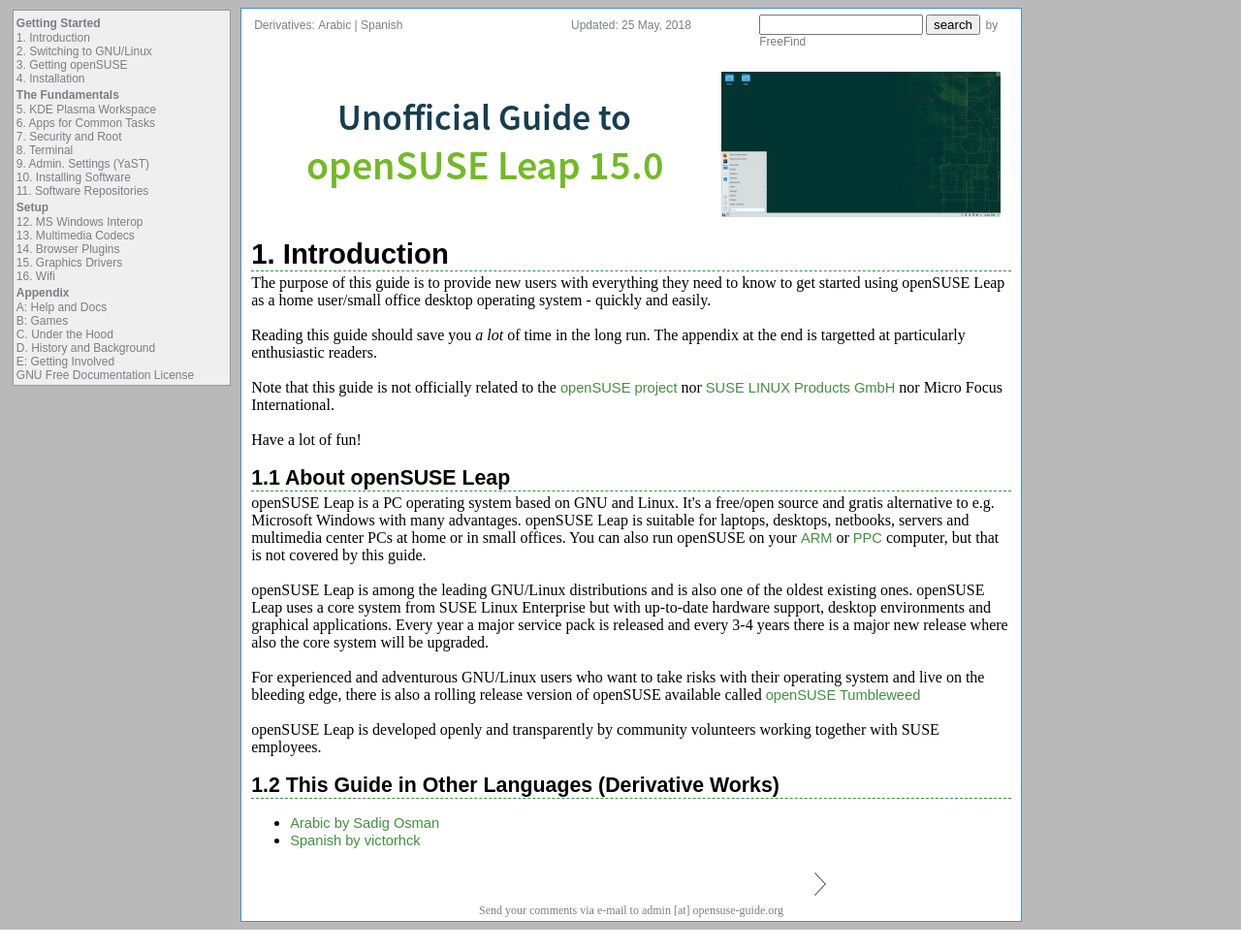
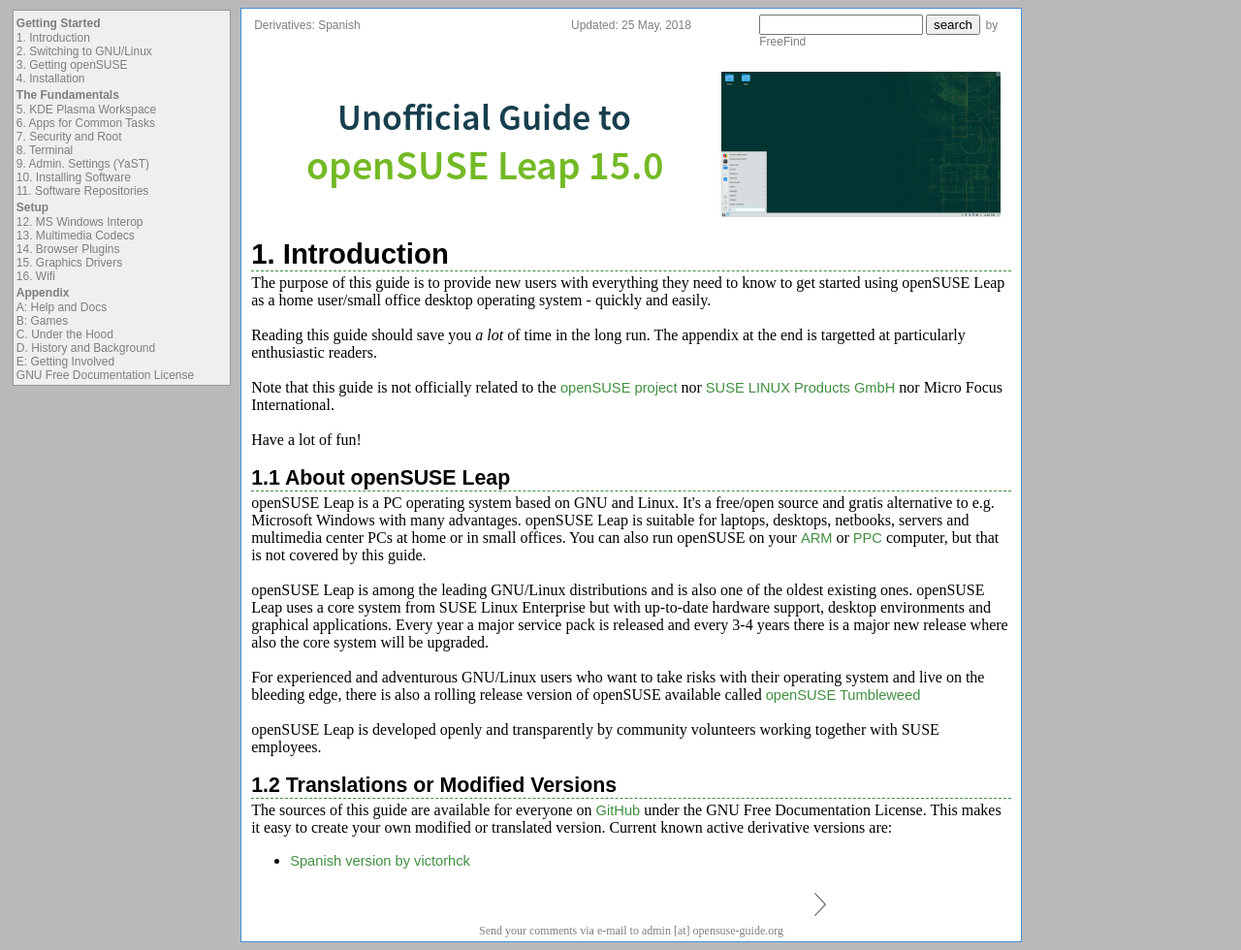
Before and after one commit to cb400f/opensuse-guide.org, a PHP site: page / in a window 1280 px wide. Shown: the whole page at 97% size. Before the commit the page ends 959 px from the top, so only its background shows below. Run offline with PHP 8.4, Linux system fonts and the light colour scheme.

Commit message:
Ooops. Forgot to commit a few changes post 15.0 release

```diff
--- a/css/style.css
+++ b/css/style.css
@@ -3,6 +3,7 @@
 html {
     overflow-y: scroll;
 }
+
 
 #frame {
     width:62%;
@@ -19,8 +20,8 @@ html {
     background:#FFFFFF
 }
 
-#topLeft
-{
+
+#topLeft {
     position: fixed;
     top: 10px;
     left: 1%;
@@ -30,7 +31,6 @@ html {
     border-style: solid;
     border-width: thin;
     border-color: #989898;
-    /*border-color: #7D7D7D;*/
     background: #F0EFEF
 }
 
--- a/footer.php
+++ b/footer.php
@@ -2,6 +2,6 @@
 <div class="small" align="center">Send your comments via e-mail to admin [at] opensuse-guide.org</div>
 
 
-</div>
+</div> <!-- frame -->
 </body>
 </html>
--- a/header2.php
+++ b/header2.php
@@ -23,15 +23,13 @@
 
 <!-- title start -->
 
-
-
 <div id="frame" class="normal">
 
 <table width="100%">
 <tr>
 
 <td align="left" valign="top" style="padding-top: 5px" width="33%">
-<div class="content-text">Derivatives:&nbsp;<a href="http://dafter.co.nf/wp/" class="content-text" target="_blank">Arabic</a>&nbsp;|&nbsp;<a href="https://victorhck.gitlab.io/guia_openSUSE/" class="content-text" target="_blank">Spanish</a></div>
+<div class="content-text">Derivatives:&nbsp;<a href="https://victorhck.gitlab.io/guia_openSUSE/" class="content-text" target="_blank">Spanish</a></div>
 </td>
 
 
--- a/index.php
+++ b/index.php
@@ -27,10 +27,11 @@ openSUSE Leap is developed openly and transparently by community volunteers work
 
 
 
-<div class="heading2">1.2 This Guide in Other Languages (Derivative Works)</div>
+<div class="heading2">1.2 Translations or Modified Versions</div>
+The sources of this guide are available for everyone on <a href="https://github.com/cb400f/opensuse-guide.org/" target="_blank">GitHub</a> under the GNU Free Documentation License. This makes it easy to create your own modified or translated version. Current known active derivative versions are:
+
 <ul>
-<li><a href="http://dafter.co.nf/wp/" target="_blank">Arabic by Sadig Osman</a></li>
-<li><a href="https://victorhck.gitlab.io/guia_openSUSE/" target="_blank">Spanish by victorhck</a></li>
+<li><a href="https://victorhck.gitlab.io/guia_openSUSE/" target="_blank">Spanish version by victorhck</a></li>
 </ul>
 
 
```
Also changed, not shown: images/pics/box.png.
